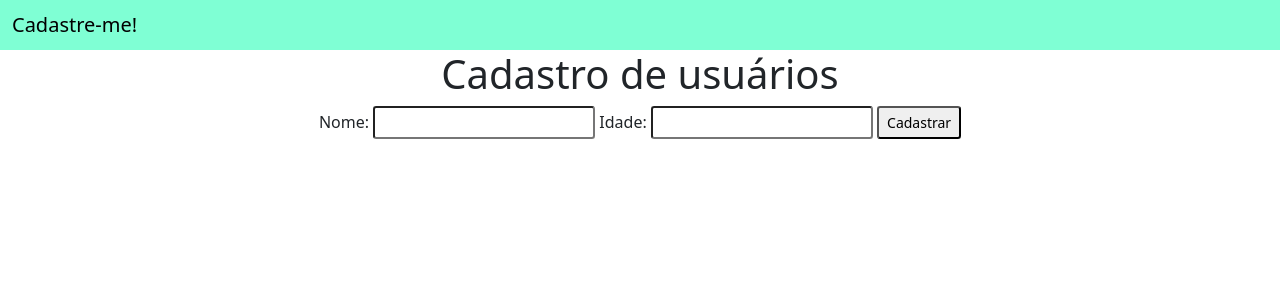
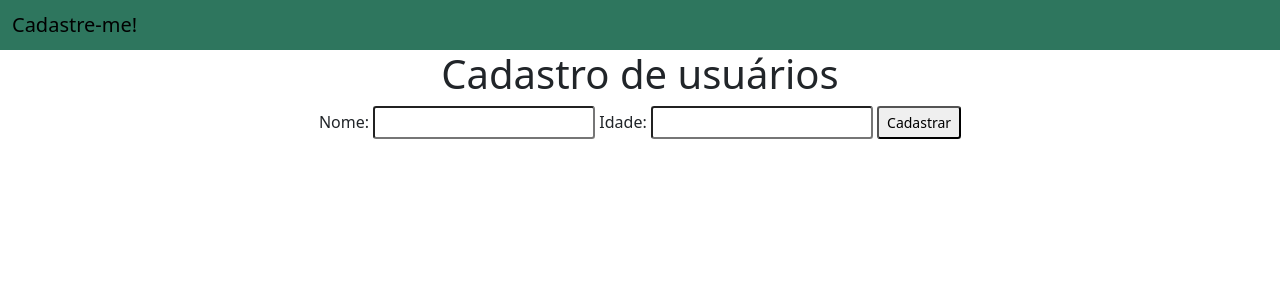
Before and after one commit to guinob17/Django_pro1, a Django app: page / in a window 1280 px wide. Shown: the top 300 px of the page. Run offline with Django 4.2, Linux system fonts and the light colour scheme.

Commit message:
Django_pro1

```diff
--- a/projeto_cad_usuarios/app_cad_usuarios/templates/usuarios/base.html
+++ b/projeto_cad_usuarios/app_cad_usuarios/templates/usuarios/base.html
@@ -11,7 +11,7 @@
     <title>Cadastre-me!</title>
   </head>
   <body>
-    <nav style="background-color: aquamarine !important;" class="navbar navbar-light bg-light">
+    <nav style="background-color: rgb(46, 118, 94) !important;" class="navbar navbar-light bg-light">
         <div class="container-fluid">
             <span class="navbar-brand mb-0 h1"><a style="text-decoration: none; color: black;" href="{% url 'home' %}">Cadastre-me!</a></span>
         </div>
```
Also changed, not shown: projeto_cad_usuarios/db.sqlite3.
